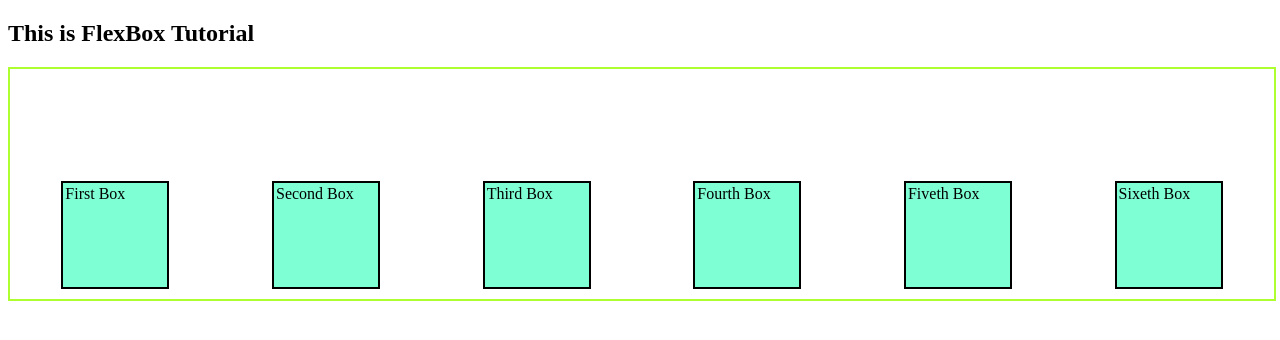
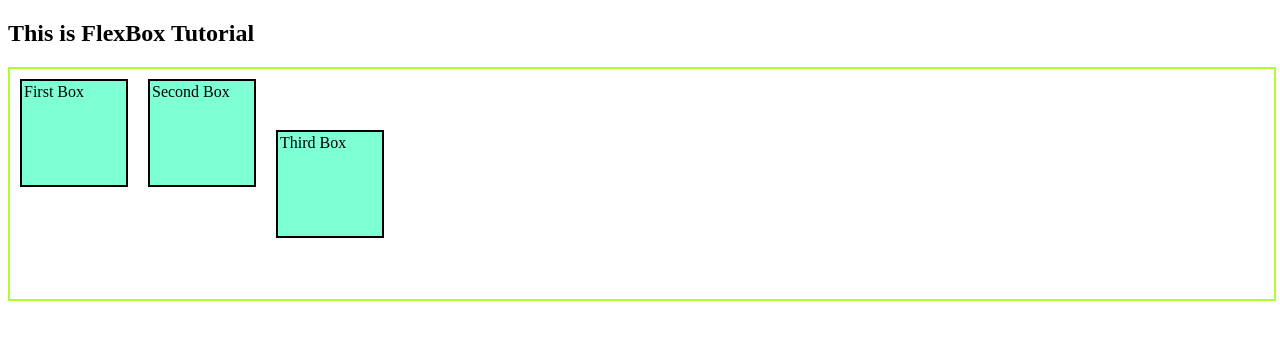
Before and after one commit to Yashsharm20021409/Web_Development, a web app: file FlexBox.html in a window 1280 px wide. Shown: the top 340 px of the page. Run offline with its HTML, style and script files only (its server is not run), Linux system fonts and the light colour scheme.

Commit message:
FlexBox cmplt

```diff
--- a/CSS/FlexBox.css
+++ b/CSS/FlexBox.css
@@ -5,12 +5,12 @@
     /* Initiliaze the container as flex box */
     display: flex; /*all the element comes into one line after this Now u can use flex properties here*/
 
-    /*Flex Properties for Flex container */
+    /*ALL these are Flex Properties for Flex container */
 
     /* Below instruction overwrite above instruction/property here */
 
     /*by default container align in row */
-    flex-direction: row;
+    /* flex-direction: row;   */
     /*container align in column */
     /* flex-direction: column;      */
      /*Reverse the directions of boxes in row axis*/
@@ -31,23 +31,23 @@
 
     /* Shortend for wrap and direction */
 
-    flex-flow: row wrap;
+    /* flex-flow: row wrap; */
 
     /* To make container/item in center and remain in centre for every kind of devices */
-    justify-content: center;
+    /* justify-content: center; */
     /* Make equal spaces only between the containers not at end sides*/
-    justify-content: space-between;
+    /* justify-content: space-between; */
     /* start to end spaces is same between and end sides */
-    justify-content: space-evenly;
+    /* justify-content: space-evenly; */
     /* Same space comes on left and right side of a container don't confuse between space of container because it is sum of two spaces of two containersS*/
-    justify-content: space-around;
+    /* justify-content: space-around; */
 
     /*V.IMP:- Align item vertical at flex-start(default) ,flex-end,center */
-    align-items: center;
+    /* align-items: center; */
     /* Make vertical evenly space only work with flex-wrap */
-    align-items: stretch;
+    /* align-items: stretch;
     align-items: flex-start;
-    align-items: flex-end;
+    align-items: flex-end; */
 
 }
 
@@ -60,3 +60,48 @@
     height: 100px;
     width: 100px;
 }
+
+
+/* Now we learn about Flex property for item above we learn flex property for container */
+
+/*
+1. Element with greater order display at last
+2. Flex grow:- when size of screen is increase and any itm use flex-grow then that item width grow acc to size
+   of screen and not acquire of push isde element into next line and when size of screen decrease it will
+   automatically decrease it can also applied at all item and manage space by default9(-ve no. are invalid)
+
+3. Flex Shrink:- decrease size by defualt accn to display size item having large  number get more shrink
+4. Flex Basis:- manage size(width) of an item which easily get manage in resposnsive site
+  ---->  when flex-direction is set to row flex-basis: will control width
+  ---->  when flex-direction is set to column flex-basis: will control height
+
+5. align-self:- item align itself at end at centre at start int its intial (col) jha already h use col me align hoga sb jga where you want
+*/
+#item-1{
+    /* order: 4; */
+
+    /* flex-grow: 3;
+    flex-shrink: 2; */
+
+    /* flex-basis: 320px; */
+}
+#item-2{
+    /* order: 2; */
+    /* flex-grow: 2;
+    flex-shrink: 1; */
+}
+#item-3{
+    /* order: 1; */
+    /* flex-grow: 4;
+    flex-shrink: 3; */
+
+    /* Shorthand  for (flex-grow flex-shrink flex-basis) */
+    /* flex: 2 3 222px; */
+
+
+    /* Very imp */
+    align-self: flex-start;
+    align-self: flex-end;
+    align-self: center;
+
+}
--- a/FlexBox.html
+++ b/FlexBox.html
@@ -21,9 +21,9 @@
         <div class="item" id="item-1">First Box</div>
         <div class="item" id="item-2">Second Box</div>
         <div class="item" id="item-3">Third Box</div>
-        <div class="item" id="item-4">Fourth Box</div>
+        <!-- <div class="item" id="item-4">Fourth Box</div>
         <div class="item" id="item-5">Fiveth Box</div>
-        <div class="item" id="item-6">Sixeth Box</div>
+        <div class="item" id="item-6">Sixeth Box</div> -->
     </div>
 </body>
 </html>
```
